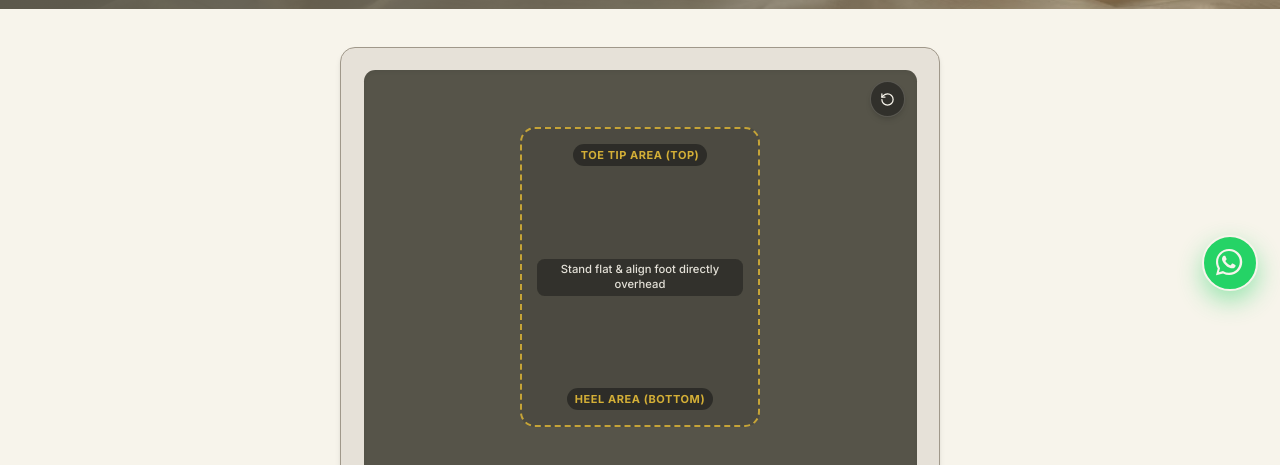
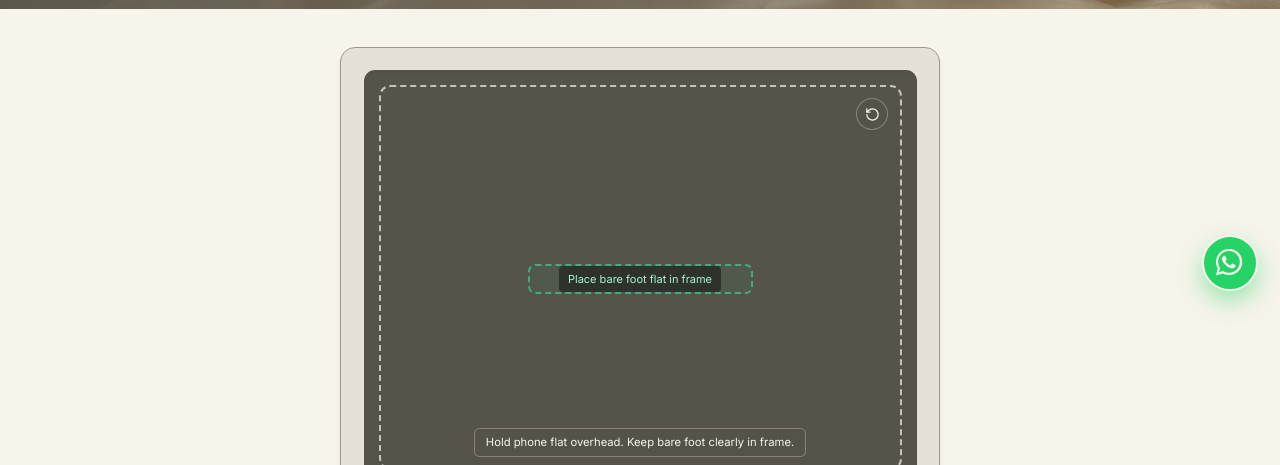
Before and after one commit to 14879-dev/E-commerce, a React (Vite) app in the folder frontend/: page /size-finder in a window 1280 px wide. Shown: the part 487-952 px from the top of the page. Built offline with nearby package versions, Linux system fonts and the light colour scheme; no server answers.

Commit message:
Revert camera container overlay back to previous design

```diff
--- a/frontend/src/pages/FootSizeFinderPage.tsx
+++ b/frontend/src/pages/FootSizeFinderPage.tsx
@@ -288,30 +288,31 @@ export const FootSizeFinderPage: React.FC = () => {
                   className="w-full h-full object-cover"
                 />
 
-                {/* Overhead Alignment Guide Box */}
-                <div className="absolute inset-0 pointer-events-none flex flex-col items-center justify-center p-6">
-                  <div className="w-56 sm:w-64 h-80 sm:h-88 border-2 border-dashed border-[#D4AF37]/90 rounded-2xl flex flex-col justify-between items-center p-4 bg-black/15 backdrop-blur-[1px]">
-                    <span className="text-[11px] font-bold tracking-wider text-[#D4AF37] uppercase bg-black/60 px-2 py-0.5 rounded-full">
-                      Toe Tip Area (Top)
-                    </span>
-                    <span className="text-xs text-white/90 text-center font-medium bg-black/50 px-2.5 py-1 rounded-lg">
-                      Stand flat &amp; align foot directly overhead
-                    </span>
-                    <span className="text-[11px] font-bold tracking-wider text-[#D4AF37] uppercase bg-black/60 px-2 py-0.5 rounded-full">
-                      Heel Area (Bottom)
-                    </span>
+                {/* Viewfinder Target Overlays */}
+                <div className="absolute inset-4 pointer-events-none border-2 border-dashed border-[#F7F4EB]/70 rounded-xl flex flex-col justify-between p-3">
+                  <div className="flex justify-end items-start">
+                    <button
+                      type="button"
+                      onClick={toggleCameraFacing}
+                      className="pointer-events-auto p-2 rounded-full bg-[#565449]/90 text-[#F7F4EB] hover:bg-[#45433A] border border-[#F7F4EB]/30 transition shadow-xs"
+                      title="Flip camera"
+                    >
+                      <RotateCcw className="w-4 h-4" />
+                    </button>
+                  </div>
+
+                  <div className="flex-1 flex items-center justify-center pointer-events-none">
+                    <div className="border-2 border-dashed border-emerald-400/70 rounded-lg w-48 sm:w-60 h-68 sm:h-84 flex items-center justify-center bg-emerald-500/5">
+                      <span className="text-[11px] text-emerald-200 bg-black/60 px-2.5 py-1 rounded backdrop-blur-xs text-center">
+                        Place bare foot flat in frame
+                      </span>
+                    </div>
+                  </div>
+
+                  <div className="text-center text-xs bg-[#565449]/90 backdrop-blur-xs text-[#F7F4EB] py-1.5 px-3 rounded-md mx-auto border border-[#F7F4EB]/30 shadow-xs">
+                    Hold phone flat overhead. Keep bare foot clearly in frame.
                   </div>
                 </div>
-
-                {/* Flip Camera Button */}
-                <button
-                  type="button"
-                  onClick={toggleCameraFacing}
-                  className="absolute top-3 right-3 bg-black/60 hover:bg-black/80 text-white p-2.5 rounded-full transition border border-white/20 cursor-pointer shadow-md"
-                  title="Switch camera"
-                >
-                  <RotateCcw className="w-4 h-4" />
-                </button>
               </div>
 
               {/* Instructions banner */}
```
